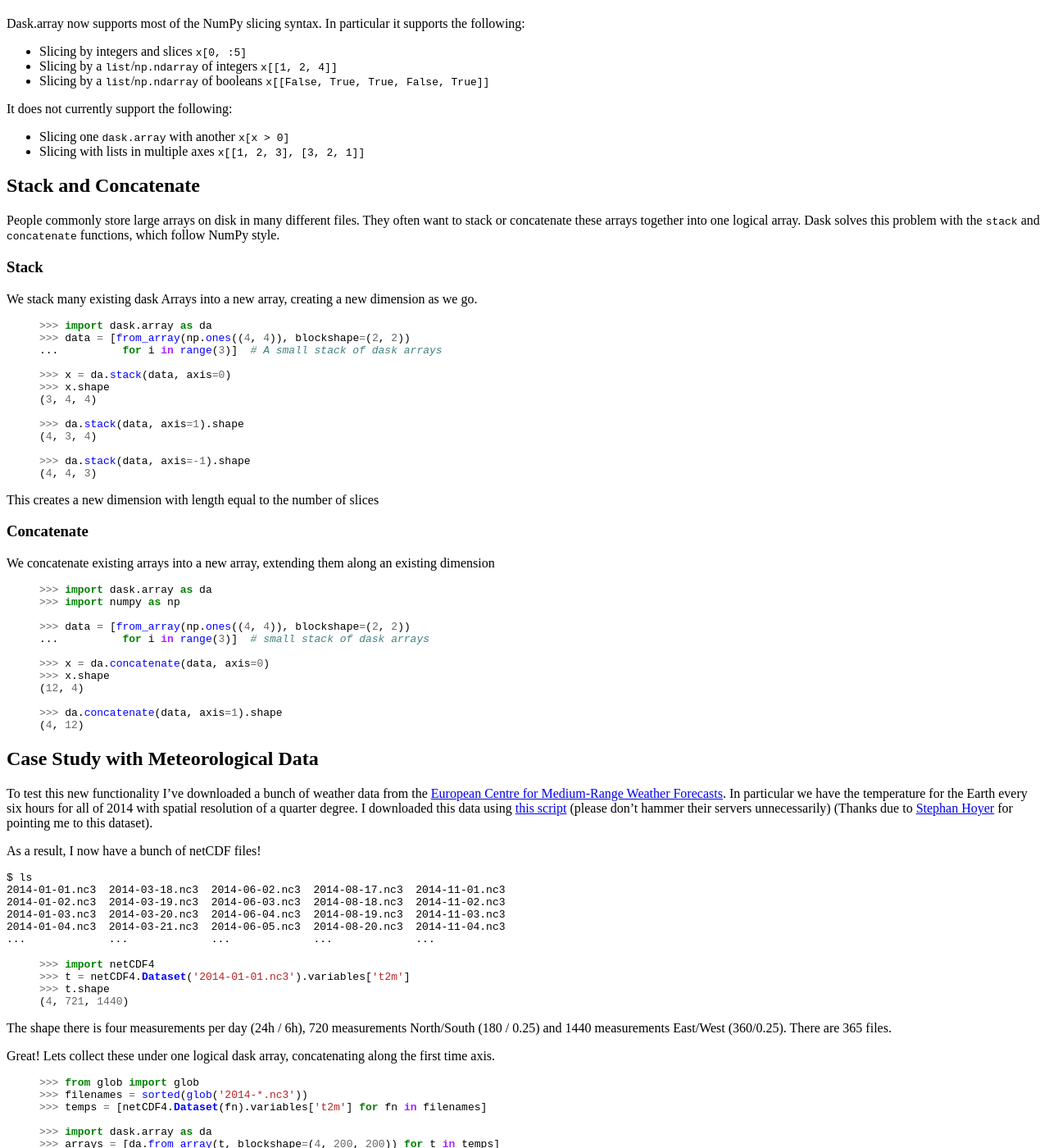
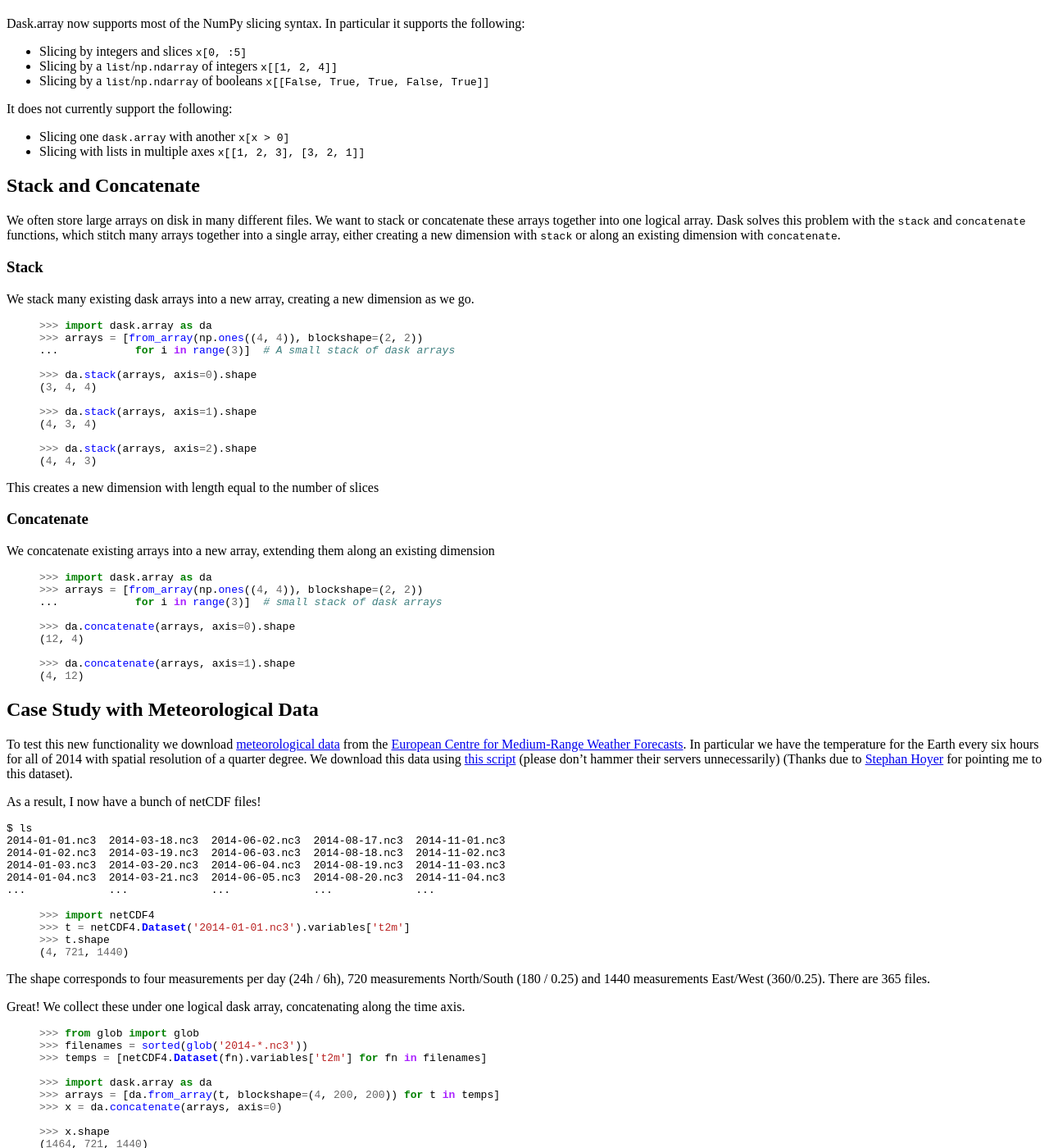
Before and after one commit to besyskymnbk/blog, a Jekyll site: the page built from _posts/work/2015-02-13-Towards-OOC-Slicing-and-Stacking.md, in a window 1280 px wide and 1400 px high, scrolled down 502 px. Shown: the whole window at 82% size. Built offline with Jekyll 4.4.1, drawn with Linux system fonts in a browser that asks for light colours; comment, search, counter and statistics services are not loaded; some of the changed text lies outside the part shown.

Commit message:
edits suggested by @shoyer

```diff
--- a/_posts/work/2015-02-13-Towards-OOC-Slicing-and-Stacking.md
+++ b/_posts/work/2015-02-13-Towards-OOC-Slicing-and-Stacking.md
@@ -45,29 +45,29 @@ It does not currently support the following:
 Stack and Concatenate
 ---------------------
 
-People commonly store large arrays on disk in many different files.  They often
+We often store large arrays on disk in many different files.  We
 want to stack or concatenate these arrays together into one logical array.
 Dask solves this problem with the `stack` and `concatenate` functions, which
-follow NumPy style.
+stitch many arrays together into a single array, either creating a new
+dimension with `stack` or along an existing dimension with `concatenate`.
 
 ### Stack
 
-We stack many existing dask Arrays into a new array, creating a new dimension
+We stack many existing dask arrays into a new array, creating a new dimension
 as we go.
 
 {% highlight Python %}
 >>> import dask.array as da
->>> data = [from_array(np.ones((4, 4)), blockshape=(2, 2))
-...          for i in range(3)]  # A small stack of dask arrays
+>>> arrays = [from_array(np.ones((4, 4)), blockshape=(2, 2))
+...            for i in range(3)]  # A small stack of dask arrays
 
->>> x = da.stack(data, axis=0)
->>> x.shape
+>>> da.stack(arrays, axis=0).shape
 (3, 4, 4)
 
->>> da.stack(data, axis=1).shape
+>>> da.stack(arrays, axis=1).shape
 (4, 3, 4)
 
->>> da.stack(data, axis=-1).shape
+>>> da.stack(arrays, axis=2).shape
 (4, 4, 3)
 {% endhighlight %}
 
@@ -80,16 +80,13 @@ existing dimension
 
 {% highlight Python %}
 >>> import dask.array as da
->>> import numpy as np
+>>> arrays = [from_array(np.ones((4, 4)), blockshape=(2, 2))
+...            for i in range(3)]  # small stack of dask arrays
 
->>> data = [from_array(np.ones((4, 4)), blockshape=(2, 2))
-...          for i in range(3)]  # small stack of dask arrays
-
->>> x = da.concatenate(data, axis=0)
->>> x.shape
+>>> da.concatenate(arrays, axis=0).shape
 (12, 4)
 
->>> da.concatenate(data, axis=1).shape
+>>> da.concatenate(arrays, axis=1).shape
 (4, 12)
 {% endhighlight %}
 
@@ -97,11 +94,12 @@ existing dimension
 Case Study with Meteorological Data
 -----------------------------------
 
-To test this new functionality I've downloaded a bunch of weather data from the
+To test this new functionality we download [meteorological
+data](http://www.ecmwf.int/en/research/climate-reanalysis/era-interim) from the
 [European Centre for Medium-Range Weather
 Forecasts](http://www.ecmwf.int/#main-menu).  In particular we have the
 temperature for the Earth every six hours for all of 2014 with spatial
-resolution of a quarter degree.  I downloaded this data using [this
+resolution of a quarter degree.  We download this data using [this
 script](https://gist.github.com/mrocklin/26d8323f9a8a6a75fce0) (please don't
 hammer their servers unnecessarily) (Thanks due to [Stephan
 Hoyer](http://stephanhoyer.com/) for pointing me to this dataset).
@@ -122,12 +120,12 @@ As a result, I now have a bunch of netCDF files!
 (4, 721, 1440)
 {% endhighlight %}
 
-The shape there is four measurements per day (24h / 6h), 720 measurements
+The shape corresponds to four measurements per day (24h / 6h), 720 measurements
 North/South (180 / 0.25) and 1440 measurements East/West (360/0.25).  There are
 365 files.
 
-Great!  Lets collect these under one logical dask array, concatenating along
-the first time axis.
+Great!  We collect these under one logical dask array, concatenating along
+the time axis.
 
 {% highlight Python %}
 >>> from glob import glob
@@ -187,10 +185,10 @@ difference between the temperatures at 00:00 and at 12:00
 <a href="{{ BASE_PATH }}/images/day-vs-night.png">
     <img src="{{ BASE_PATH }}/images/day-vs-night.png" width="100%"></a>
 
-Even though this looks and feels like NumPy were able to complete these
-operations in a very small amount of space.  If these operations were
-computationally intense (they aren't) then we also would have benefitted from
-multiple cores.
+Even though this looks and feels like NumPy we're actually operating off of
+disk using blocked algorithms.  We execute these operations using only a small
+amount of memory.  If these operations were computationally intense (they
+aren't) then we also would also benefit from multiple cores.
 
 
 What just happened
```
Also changed, not shown: other parts of _posts/work/2015-02-13-Towards-OOC-Slicing-and-Stacking.md (+1 -1 lines).
